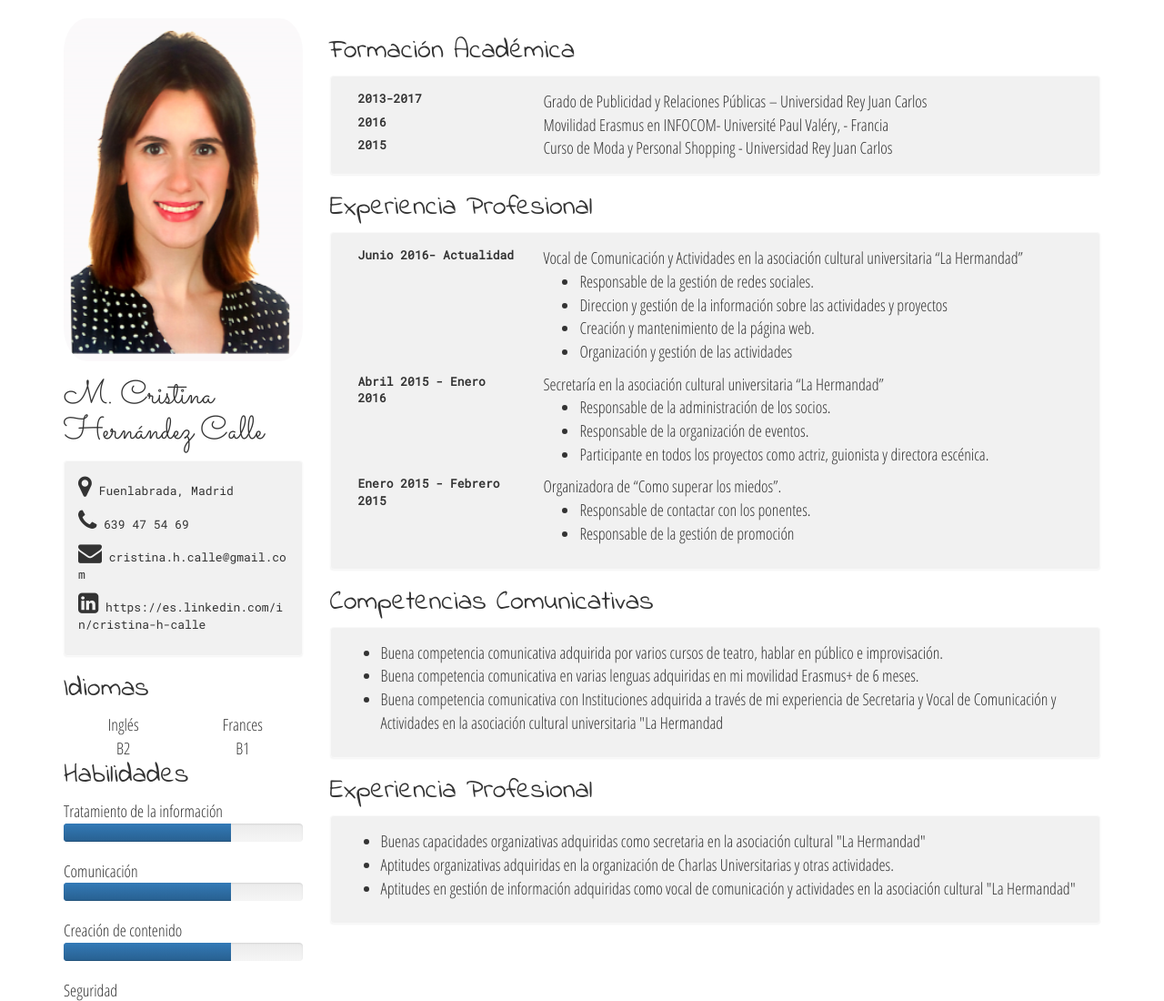
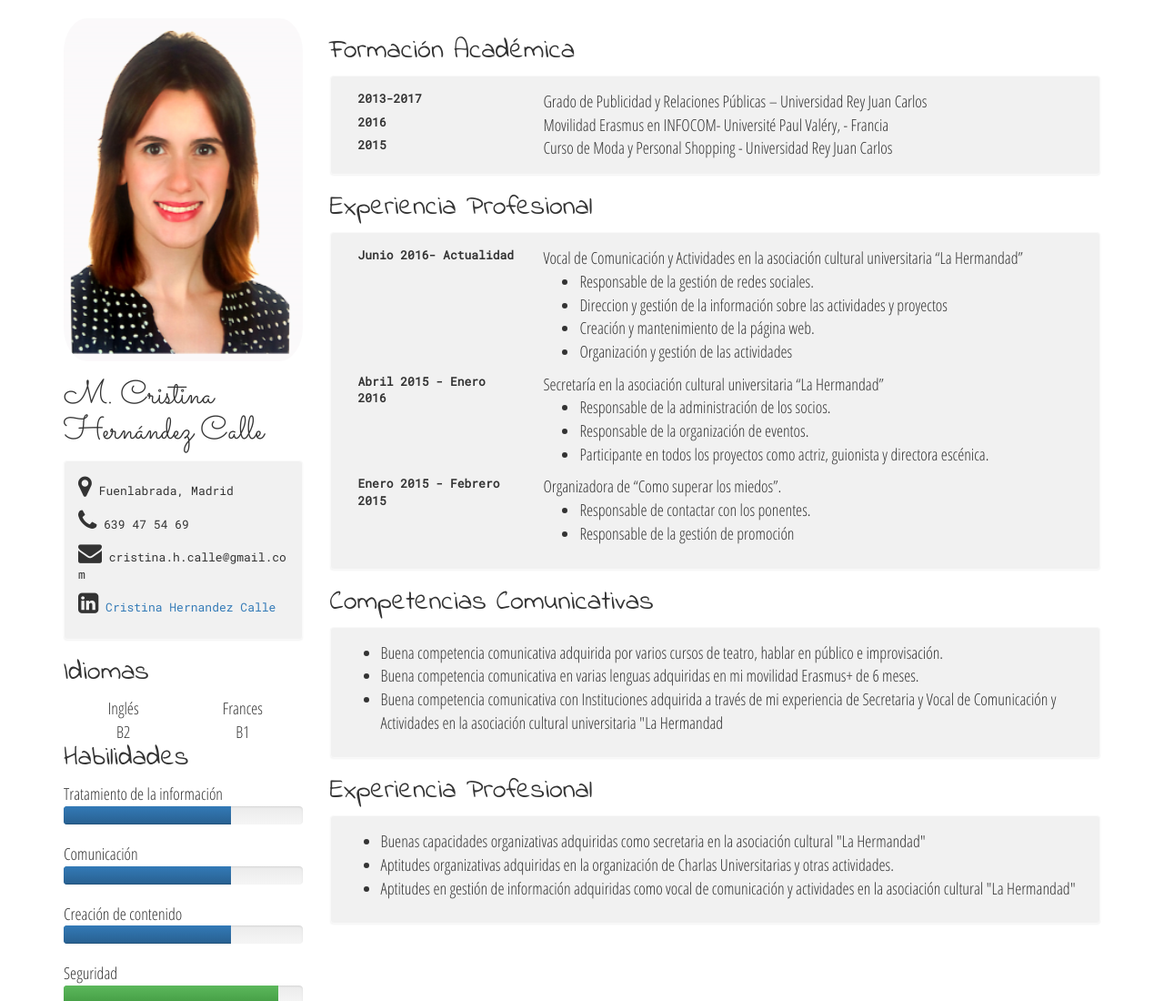
Before and after one commit to hcristina/cv, a plain HTML site: page index.html in a window 1280 px wide. Shown: the top 1100 px of the page at 91% size. Drawn offline with nearby package versions, Linux system fonts and the light colour scheme.

Commit message:
linkedin url

```diff
--- a/index.html
+++ b/index.html
@@ -20,7 +20,7 @@
                             <p class="monospace"><i class="fa fa-map-marker fa-2x" aria-hidden="true"></i> Fuenlabrada, Madrid</p>
                             <p class="monospace"><i class="fa fa-phone fa-2x" aria-hidden="true"></i> 639 47 54 69</p>
                             <p class="monospace break_all"><i class="fa fa-envelope fa-2x" aria-hidden="true"></i> cristina.h.calle@gmail.com</p>
-                            <p class="monospace break_all"><i class="fa fa-linkedin-square fa-2x" aria-hidden="true"></i> https://es.linkedin.com/in/cristina-h-calle</p>
+                            <p class="monospace break_all"><i class="fa fa-linkedin-square fa-2x" aria-hidden="true"></i> <a target="_blank" href="https://es.linkedin.com/in/cristina-h-calle"> Cristina Hernandez Calle</a></p>
                         </div>
                     </div>
                     <h2 class="indie_flower">Idiomas</h2>
```
